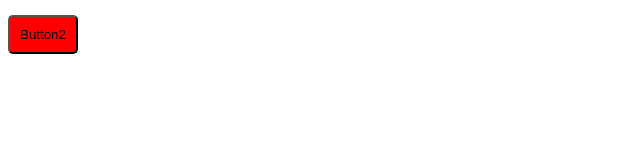
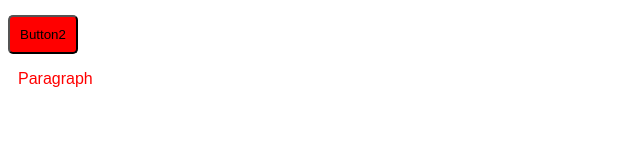
Before and after one commit to illiabutsenko/Node-React, a React app: page / in a window 1280 px wide. Shown: the part 151-300 px from the top of the page, without its empty margins (0-640 px from the left). Built offline with nearby package versions, Linux system fonts and the light colour scheme; the HTML template or start-up script is replaced by a standard one.

Commit message:
Atomic CSS in React

```diff
--- a/src/components/Button/Button.jsx
+++ b/src/components/Button/Button.jsx
@@ -31,4 +31,9 @@ function Button2(props) {
     </button>
   );
 }
-export { Button, ButtonStyled, Button2 };
+
+function Paragraph() {
+  return <p className={styles2.myElement}>Paragraph</p>;
+}
+
+export { Button, ButtonStyled, Button2, Paragraph };
--- a/src/components/Button/CustomButton.module.css
+++ b/src/components/Button/CustomButton.module.css
@@ -9,3 +9,16 @@
  composes: baseButton;
  background-color: red;
 }
+
+.textColorRed {
+  color: red;
+}
+.marginLeft10 {
+  margin-left: 10px;
+}
+.fontstyleArial {
+  font-family: Arial, Helvetica, sans-serif;
+}
+.myElement {
+  composes: textColorRed marginLeft10 fontstyleArial;
+}
--- a/src/index.jsx
+++ b/src/index.jsx
@@ -1,6 +1,6 @@
 import ReactDOM from "react-dom/client";
 import CounterOld from "./components/CounterOld";
-import { Button, ButtonStyled, Button2 } from "./components/Button/Button";
+import { Button, ButtonStyled, Button2, Paragraph } from "./components/Button/Button";
 
 function App() {
   return (
@@ -9,6 +9,7 @@ function App() {
       <Button>Button</Button>
       <ButtonStyled primary>ButtonStyled</ButtonStyled><br></br><br></br>
       <Button2 dangerButton>Button2</Button2>
+      <Paragraph />
     </div>
   );
 }
```
